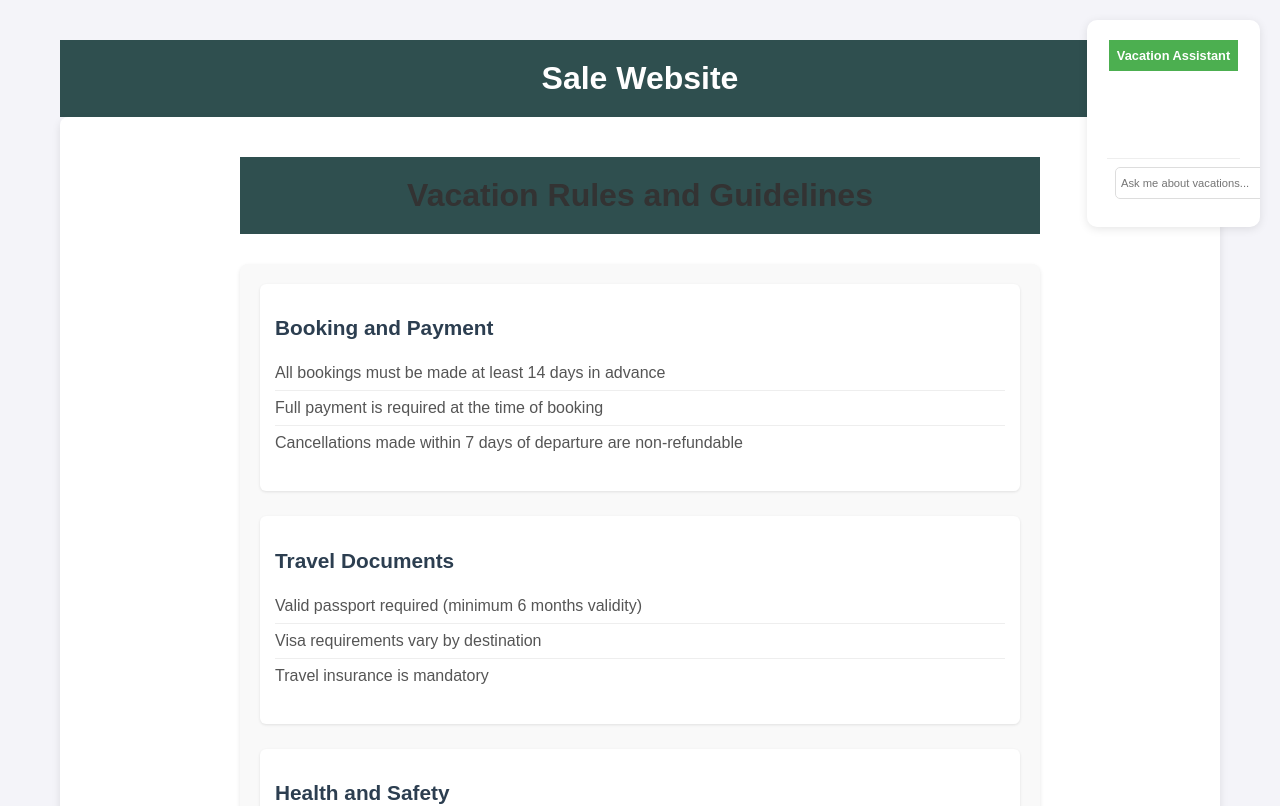
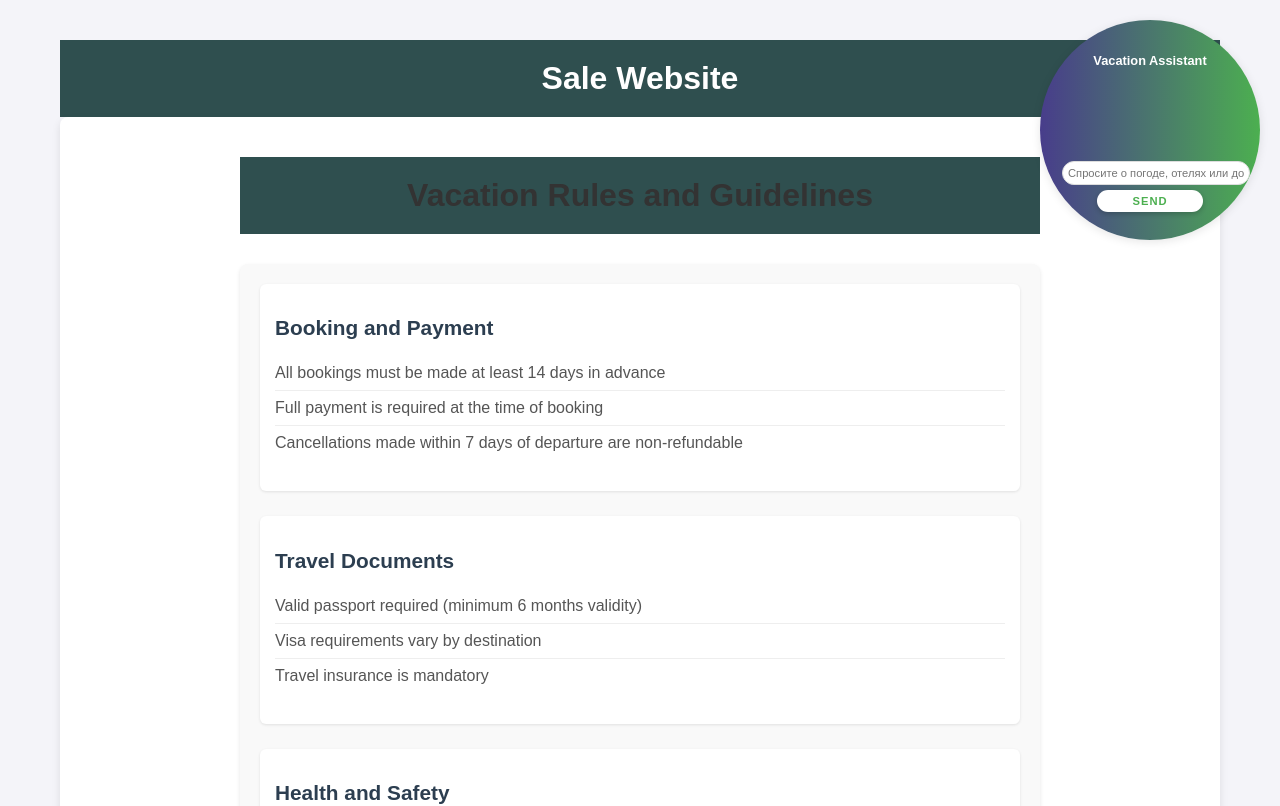
Before and after one commit to DimaBalaban/frontend-vocation, a React (Create React App) app: page /vacation-rules in a window 1280 px wide. Shown: the top 806 px of the page. Built offline with nearby package versions, Linux system fonts and the light colour scheme.

Commit message:
continue to develop the chat bot

```diff
--- a/src/components/AIChatbot/AIChatbot.css
+++ b/src/components/AIChatbot/AIChatbot.css
@@ -1,20 +1,29 @@
 .chatbot-container {
-    width: 133px;
-    height: 167px;
-    background: #fff;
-    border-radius: 10px;
-    box-shadow: 0 2px 10px rgba(0, 0, 0, 0.1);
+    position: fixed;
+    bottom: 20px;
+    right: 20px;
+    width: 180px;
+    height: 180px;
+    background: linear-gradient(to right, darkslateblue, #4CAF50);
+    border-radius: 50%;
     display: flex;
     flex-direction: column;
     overflow: hidden;
+    box-shadow: 0 2px 10px rgba(0, 0, 0, 0.1);
+    z-index: 1000;
 }
 
 .chatbot-header {
     padding: 8px;
-    background: #4CAF50;
+    background: transparent;
     color: white;
     text-align: center;
     font-size: 0.8rem;
+    position: absolute;
+    top: 25px;
+    left: 0;
+    right: 0;
+    z-index: 1;
 }
 
 .chatbot-header h3 {
@@ -30,6 +39,8 @@
     flex-direction: column;
     gap: 5px;
     font-size: 0.7rem;
+    margin-top: 25px;
+    margin-bottom: 40px;
 }
 
 .message {
@@ -42,14 +53,14 @@
 
 .message.user {
     align-self: flex-end;
-    background: #4CAF50;
-    color: white;
+    background: white;
+    color: #4CAF50;
     border-bottom-right-radius: 5px;
 }
 
 .message.bot {
     align-self: flex-start;
-    background: #f1f1f1;
+    background: rgba(255, 255, 255, 0.9);
     color: #333;
     border-bottom-left-radius: 5px;
 }
@@ -58,12 +69,13 @@
     display: flex;
     gap: 3px;
     padding: 5px;
+    justify-content: center;
 }
 
 .typing-indicator span {
     width: 4px;
     height: 4px;
-    background: #666;
+    background: white;
     border-radius: 50%;
     animation: typing 1s infinite;
 }
@@ -86,19 +98,27 @@
 }
 
 .chatbot-input {
+    position: absolute;
+    bottom: 20px;
+    left: 50%;
+    transform: translateX(-50%);
+    width: 80%;
     padding: 8px;
     display: flex;
+    flex-direction: column;
     gap: 5px;
-    border-top: 1px solid #eee;
+    background: transparent;
 }
 
 .chatbot-input input {
-    flex: 1;
+    width: 100%;
     padding: 5px;
     border: 1px solid #ddd;
-    border-radius: 5px;
+    border-radius: 15px;
     outline: none;
     font-size: 0.7rem;
+    background: white;
+    text-align: center;
 }
 
 .chatbot-input input:focus {
@@ -106,21 +126,59 @@
 }
 
 .chatbot-input button {
-    padding: 5px 10px;
-    background: #4CAF50;
-    color: white;
+    width: 60%;
+    margin: 0 auto;
+    padding: 5px;
+    background: white;
+    color: #4CAF50;
     border: none;
-    border-radius: 5px;
+    border-radius: 15px;
     cursor: pointer;
-    transition: background 0.3s;
+    transition: all 0.3s;
     font-size: 0.7rem;
+    box-shadow: 0 2px 5px rgba(0, 0, 0, 0.2);
+    text-transform: uppercase;
+    font-weight: bold;
+    letter-spacing: 1px;
 }
 
 .chatbot-input button:hover {
-    background: #45a049;
+    background: #f1f1f1;
+    transform: translateY(-2px);
+    box-shadow: 0 4px 8px rgba(0, 0, 0, 0.3);
+}
+
+.chatbot-input button:active {
+    transform: translateY(0);
+    box-shadow: 0 2px 5px rgba(0, 0, 0, 0.2);
 }
 
 .chatbot-input button:disabled {
     background: #cccccc;
     cursor: not-allowed;
+    transform: none;
+    box-shadow: none;
 }
+
+.loading {
+    display: flex;
+    justify-content: center;
+    align-items: center;
+    padding: 4px;
+}
+
+.loading::after {
+    content: '';
+    width: 12px;
+    height: 12px;
+    border: 2px solid #ffffff;
+    border-top-color: transparent;
+    border-radius: 50%;
+    animation: loading 0.8s linear infinite;
+}
+
+@keyframes loading {
+    to {
+        transform: rotate(360deg);
+    }
+}
--- a/src/components/AIChatbot/AIChatbot.jsx
+++ b/src/components/AIChatbot/AIChatbot.jsx
@@ -20,36 +20,165 @@ const AIChatbot = () => {
         if (!input.trim()) return;
 
         const userMessage = input.trim();
+        console.log('User message:', userMessage);
         setInput('');
         setMessages(prev => [...prev, { text: userMessage, sender: 'user' }]);
         setIsLoading(true);
 
+        const message = userMessage.toLowerCase();
+        console.log('Lowercase message:', message);
+
         try {
-            const response = await fetch('http://localhost:8000/api/chat/request', {
+            if (message.includes('погод') || message.includes('weather')) {
+                console.log('Weather condition triggered');
+                // Просто берем текст после "в"
+                const parts = userMessage.split('в');
+                if (parts.length > 1) {
+                    const location = parts[1].trim();
+
+                    const response = await fetch('http://127.0.0.1:8000/api/weather', {
                         method: 'POST',
                         headers: {
                             'Content-Type': 'application/json',
-                    'Authorization': `Bearer ${localStorage.getItem('token')}`
                         },
                         body: JSON.stringify({
-                    message: userMessage,
-                    conversation_id: Date.now().toString()
+                            country: location,
+                            month: 'current'
                         })
                     });
 
+                    if (!response.ok) {
+                        throw new Error(`HTTP error! status: ${response.status}`);
+                    }
+
                     const data = await response.json();
+                    console.log('Weather API Response:', data);
 
-            if (data.success) {
-                setMessages(prev => [...prev, { text: data.response, sender: 'bot' }]);
+                    if (data.source) {
+                        setMessages(prev => [...prev, {
+                            text: <a href={data.source} target="_blank" rel="noopener noreferrer">Погода в {location}</a>,
+                            sender: 'bot'
+                        }]);
+                    } else {
+                        setMessages(prev => [...prev, { text: 'Извините, не удалось получить информацию о погоде.', sender: 'bot' }]);
+                    }
                 } else {
                     setMessages(prev => [...prev, {
-                    text: 'Sorry, I encountered an error. Please try again.',
+                        text: 'Пожалуйста, укажите страну. Например: "Какая погода в Париже?"',
+                        sender: 'bot'
+                    }]);
+                }
+            }
+            else if (message.includes('отел') || message.includes('hotel')) {
+                console.log('Hotel condition triggered');
+                // Просто берем текст после "в"
+                const parts = userMessage.split('в');
+                console.log('Split parts:', parts);
+                if (parts.length > 1) {
+                    const location = parts[1].trim();
+                    console.log('Location extracted:', location);
+
+                    const response = await fetch('http://127.0.0.1:8000/api/hotels', {
+                        method: 'POST',
+                        headers: {
+                            'Content-Type': 'application/json',
+                        },
+                        body: JSON.stringify({
+                            country: 'Франция', // Устанавливаем страну по умолчанию для Парижа
+                            city: location,
+                            check_in: '2024-03-20',
+                            check_out: '2024-03-27',
+                            guests: 2
+                        })
+                    });
+
+                    console.log('API Response status:', response.status);
+
+                    if (!response.ok) {
+                        const errorData = await response.json();
+                        console.error('API Error details:', errorData);
+                        throw new Error(`HTTP error! status: ${response.status}`);
+                    }
+
+                    const data = await response.json();
+                    console.log('Hotels API Response:', data);
+
+                    if (data.search_url) {
+                        setMessages(prev => [...prev, {
+                            text: <div>
+                                <p>{data.message}</p>
+                                <a href={data.search_url} target="_blank" rel="noopener noreferrer">
+                                    Перейти к поиску отелей
+                                </a>
+                            </div>,
+                            sender: 'bot'
+                        }]);
+                    } else {
+                        setMessages(prev => [...prev, { text: 'Извините, не удалось найти отели.', sender: 'bot' }]);
+                    }
+                } else {
+                    console.log('No location found in message');
+                    setMessages(prev => [...prev, {
+                        text: 'Пожалуйста, укажите город. Например: "Найди отели в Париже"',
+                        sender: 'bot'
+                    }]);
+                }
+            }
+            else if (message.includes('достопримечательн') || message.includes('attraction')) {
+                console.log('Attractions condition triggered');
+                // Просто берем текст после "в"
+                const parts = userMessage.split('в');
+                console.log('Split parts:', parts);
+                if (parts.length > 1) {
+                    const location = parts[1].trim();
+                    console.log('Location extracted:', location);
+
+                    const response = await fetch('http://127.0.0.1:8000/api/attractions', {
+                        method: 'POST',
+                        headers: {
+                            'Content-Type': 'application/json',
+                        },
+                        body: JSON.stringify({
+                            country: location
+                        })
+                    });
+
+                    console.log('API Response status:', response.status);
+
+                    if (!response.ok) {
+                        throw new Error(`HTTP error! status: ${response.status}`);
+                    }
+
+                    const data = await response.json();
+                    console.log('Attractions API Response:', data);
+
+                    if (data.source) {
+                        setMessages(prev => [...prev, {
+                            text: <a href={data.source} target="_blank" rel="noopener noreferrer">Достопримечательности в {location}</a>,
+                            sender: 'bot'
+                        }]);
+                    } else {
+                        setMessages(prev => [...prev, { text: 'Извините, не удалось найти достопримечательности.', sender: 'bot' }]);
+                    }
+                } else {
+                    console.log('No location found in message');
+                    setMessages(prev => [...prev, {
+                        text: 'Пожалуйста, укажите страну. Например: "Какие достопримечательности во Франции?"',
+                        sender: 'bot'
+                    }]);
+                }
+            }
+            else {
+                console.log('No matching condition found');
+                setMessages(prev => [...prev, {
+                    text: 'Я могу помочь вам с информацией о:\n1. Погоде (например: "Какая погода в Париже?")\n2. Отелях (например: "Найди отели в Париже")\n3. Достопримечательностях (например: "Какие достопримечательности во Франции?")',
                     sender: 'bot'
                 }]);
             }
         } catch (error) {
+            console.error('API Error:', error);
             setMessages(prev => [...prev, {
-                text: 'Sorry, I encountered an error. Please try again.',
+                text: 'Извините, произошла ошибка. Пожалуйста, попробуйте позже.',
                 sender: 'bot'
             }]);
         } finally {
@@ -84,7 +213,7 @@ const AIChatbot = () => {
                     type="text"
                     value={input}
                     onChange={(e) => setInput(e.target.value)}
-                    placeholder="Ask me about vacations..."
+                    placeholder="Спросите о погоде, отелях или достопримечательностях..."
                     disabled={isLoading}
                 />
                 <button type="submit" disabled={isLoading}>
```
Also changed, not shown: 2005 other files (tests, documents, lock files or other folders). Lines whose indentation alone changed are shown as unchanged.
